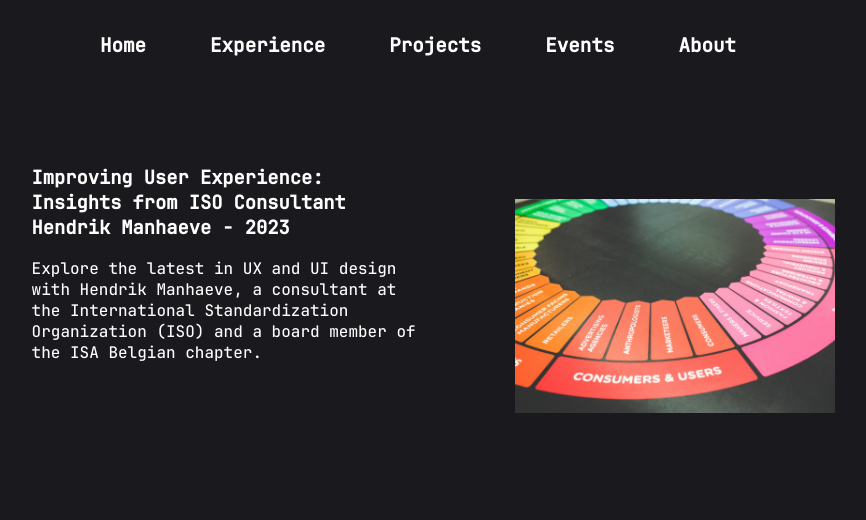
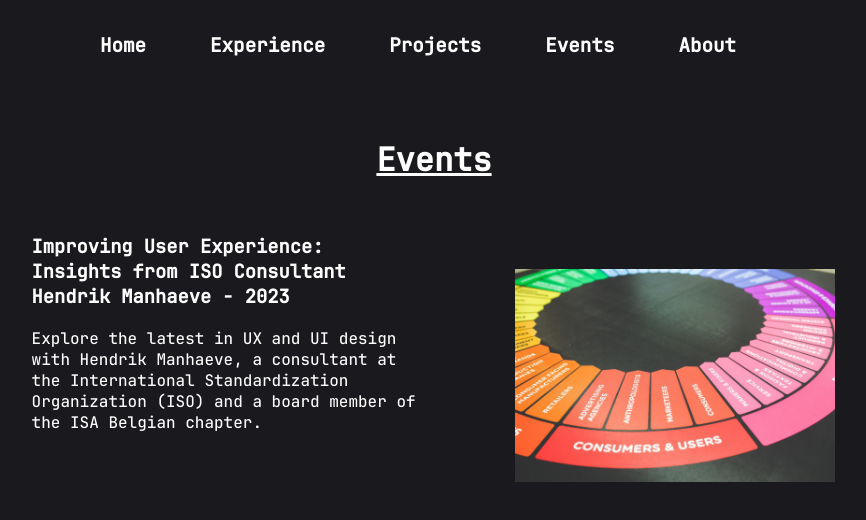
Before and after one commit to Detopall/portfolio, a React (Vite) app: page /events in a window 1280 px wide. Shown: the top 520 px of the page, without its empty margins (206-1072 px from the left). Built offline with nearby package versions, Linux system fonts and the light colour scheme.

Commit message:
modified: css to have every title on the same level when changing pages

```diff
--- a/src/App.css
+++ b/src/App.css
@@ -24,10 +24,6 @@ h2 {
 	font-weight: bold;
 	text-decoration: underline;
 	text-align: center;
-}
-
-h2:not(#experience h2) {
-	margin-top: 5rem;
 }
 
 .hero-section {
@@ -110,9 +106,15 @@ h1.hero-name {
 	color: var(--green);
 }
 
+/* General Container Styles */
+
+.category-projects-container, .events-container, .about-container, .experience-container {
+	margin-top: 5rem;
+}
+
 /* Section Styles */
 
-#experience {
+.experience-content {
 	display: flex;
 	flex-direction: column;
 	justify-content: center;
@@ -382,16 +384,15 @@ h1.hero-name {
 
 /* Event Styles */
 
-.events-container {
+.events-content {
 	display: flex;
 	flex-wrap: wrap;
 	gap: 2rem;
 	justify-content: center;
 	align-items: center;
-	margin-top: 5rem;
 }
 
-.events-container a {
+.events-content a {
 	text-decoration: none;
 	margin-left: 15%;
 	margin-right: 15%;
@@ -483,7 +484,6 @@ h1.hero-name {
 
 #about {
 	text-align: center;
-	padding: 50px 0;
 }
 
 #about h2 {
--- a/src/components/pages/About.tsx
+++ b/src/components/pages/About.tsx
@@ -15,7 +15,7 @@ function About() {
 	}, []);
 
 	return (
-		<section id="about">
+		<section id="about" className="about-container">
 			<h2> About </h2>
 			<p> I would love to hear from you! </p>
 			<div id="badges">
--- a/src/components/pages/CategoryProjects.tsx
+++ b/src/components/pages/CategoryProjects.tsx
@@ -2,7 +2,7 @@ import { Link } from "react-router-dom";
 
 function CategoryProjects() {
 	return (
-		<section>
+		<section className="category-projects-container">
 			<h2>Projects</h2>
 			<div className="category-projects">
 				<Link to="/projects/software-development">
--- a/src/components/pages/Events.tsx
+++ b/src/components/pages/Events.tsx
@@ -6,6 +6,8 @@ function Events() {
 	return (
 		<>
 			<div className="events-container">
+				<h2> Events </h2>
+				<div className="events-content">
 					{jsonEvents.map((event: IEvent) => {
 						return (
 							<Link to={`/events/${event.id}`} key={event.id}>
@@ -25,6 +27,8 @@ function Events() {
 						);
 					})}
 				</div>
+
+			</div>
 		</>
 	);
 }
--- a/src/components/pages/Experience.tsx
+++ b/src/components/pages/Experience.tsx
@@ -1,7 +1,8 @@
 function Experience() {
 	return (
-		<section id="experience">
+		<section className="experience-container">
 			<h2>Experience</h2>
+			<div className="experience-content">
 				<div className="experience-info">
 					<p>
 						These are most of the technologies, languages, frameworks,
@@ -159,6 +160,8 @@ function Experience() {
 						title="Windows"
 					/>
 				</div>
+			</div>
+
 		</section>
 	);
 }
```
Lines whose indentation alone changed are shown as unchanged.
